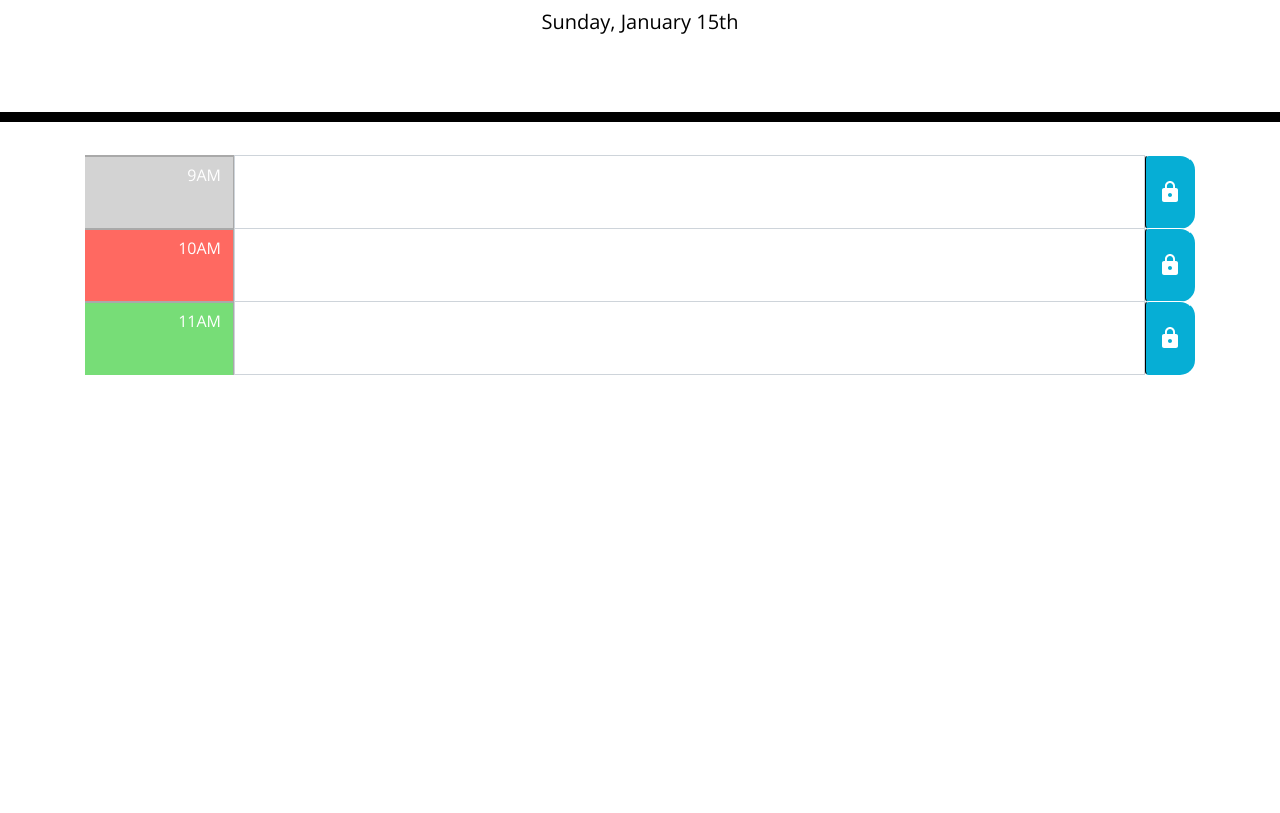
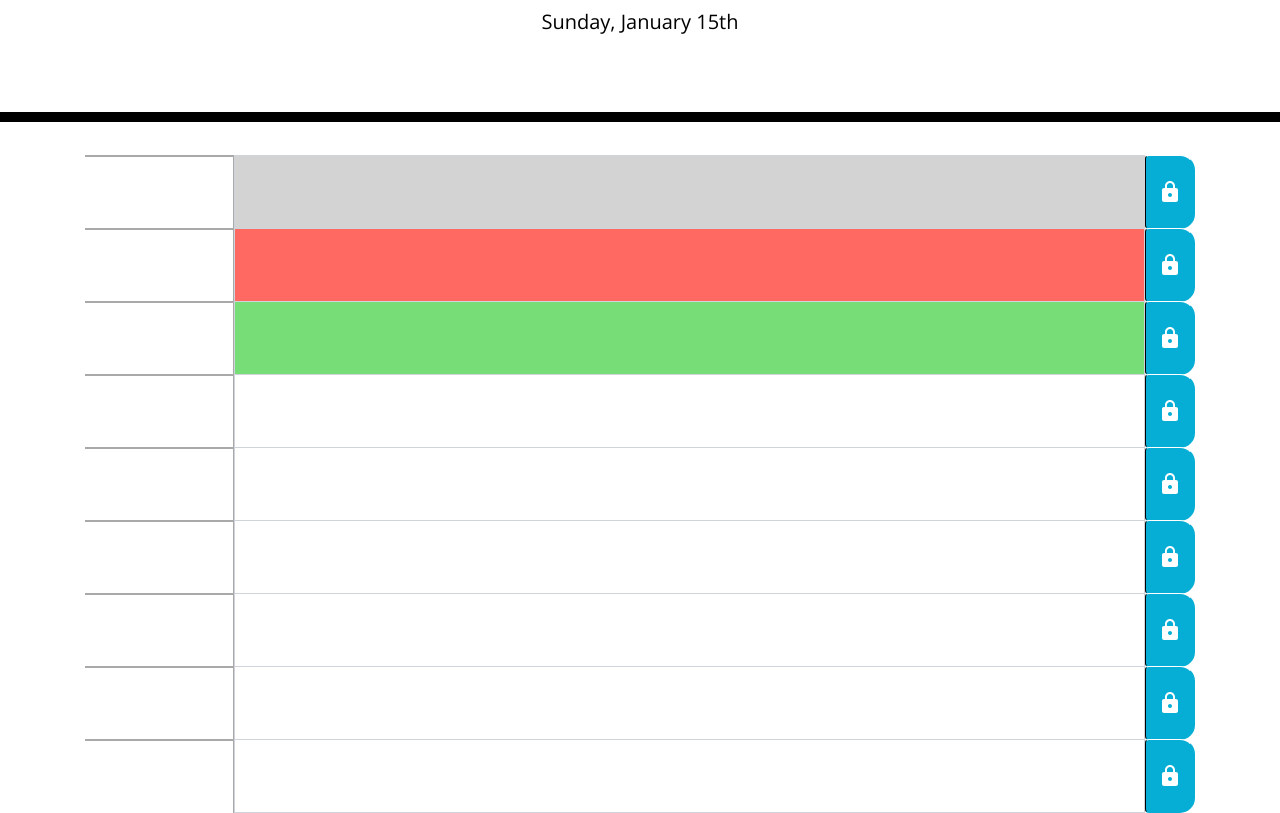
Before and after one commit to Sam010000101/work-day-scheduler, a plain HTML site: page starter/index.html in a window 1280 px wide. Shown: the part 182-995 px from the top of the page. Before the commit the page ends 800 px from the top, so only its background shows below. Drawn offline with nearby package versions, Linux system fonts and the light colour scheme.

Commit message:
Added additional time blocks & removed placeholders to match the example provided

```diff
--- a/starter/index.html
+++ b/starter/index.html
@@ -33,31 +33,84 @@
       <div class="row">
         <div class="input-group mb-3">
           <div class="input-group-prepend ">
-            <span class="hour" id="timeBlock-1">9AM</span>
+            <span class="hour" id="timeBlockHour-1"></span>
           </div>
-          <input type="text" class="form-control" placeholder="" aria-label="Username" aria-describedby="basic-addon1">
-          <a class="btn saveBtn" href="#" role="button"><svg xmlns="http://www.w3.org/2000/svg" height="60px" viewBox="0 0 24 24" width="24px" fill="#FFFFFF"><path d="M0 0h24v24H0z" fill="none"/><path d="M18 8h-1V6c0-2.76-2.24-5-5-5S7 3.24 7 6v2H6c-1.1 0-2 .9-2 2v10c0 1.1.9 2 2 2h12c1.1 0 2-.9 2-2V10c0-1.1-.9-2-2-2zm-6 9c-1.1 0-2-.9-2-2s.9-2 2-2 2 .9 2 2-.9 2-2 2zm3.1-9H8.9V6c0-1.71 1.39-3.1 3.1-3.1 1.71 0 3.1 1.39 3.1 3.1v2z"/></svg></a>
+          <input type="text" class="form-control" id="timeBlock-1" placeholder="" aria-label="Username" aria-describedby="basic-addon1">
+          <a class="btn saveBtn" role="button" id="timeBlock-1-Btn"><svg xmlns="http://www.w3.org/2000/svg" height="60px" viewBox="0 0 24 24" width="24px" fill="#FFFFFF"><path d="M0 0h24v24H0z" fill="none"/><path d="M18 8h-1V6c0-2.76-2.24-5-5-5S7 3.24 7 6v2H6c-1.1 0-2 .9-2 2v10c0 1.1.9 2 2 2h12c1.1 0 2-.9 2-2V10c0-1.1-.9-2-2-2zm-6 9c-1.1 0-2-.9-2-2s.9-2 2-2 2 .9 2 2-.9 2-2 2zm3.1-9H8.9V6c0-1.71 1.39-3.1 3.1-3.1 1.71 0 3.1 1.39 3.1 3.1v2z"/></svg></a>
         </div>
       </div>
     <div class="row">
       <div class="input-group mb-3">
         <div class="input-group-prepend ">
-          <span class="hour" id="timeBlock-2">10AM</span>
+          <span class="hour" id="timeBlockHour-2"></span>
         </div>
-        <input type="text" class="form-control" placeholder="" aria-label="Username" aria-describedby="basic-addon1">
-        <a class="btn saveBtn" href="#" role="button"><svg xmlns="http://www.w3.org/2000/svg" height="60px" viewBox="0 0 24 24" width="24px" fill="#FFFFFF"><path d="M0 0h24v24H0z" fill="none"/><path d="M18 8h-1V6c0-2.76-2.24-5-5-5S7 3.24 7 6v2H6c-1.1 0-2 .9-2 2v10c0 1.1.9 2 2 2h12c1.1 0 2-.9 2-2V10c0-1.1-.9-2-2-2zm-6 9c-1.1 0-2-.9-2-2s.9-2 2-2 2 .9 2 2-.9 2-2 2zm3.1-9H8.9V6c0-1.71 1.39-3.1 3.1-3.1 1.71 0 3.1 1.39 3.1 3.1v2z"/></svg></a>
+        <input type="text" class="form-control" id="timeBlock-2" placeholder="" aria-label="Username" aria-describedby="basic-addon1">
+        <a class="btn saveBtn" href="#" role="button" id="timeBlock-2-Btn"><svg xmlns="http://www.w3.org/2000/svg" height="60px" viewBox="0 0 24 24" width="24px" fill="#FFFFFF"><path d="M0 0h24v24H0z" fill="none"/><path d="M18 8h-1V6c0-2.76-2.24-5-5-5S7 3.24 7 6v2H6c-1.1 0-2 .9-2 2v10c0 1.1.9 2 2 2h12c1.1 0 2-.9 2-2V10c0-1.1-.9-2-2-2zm-6 9c-1.1 0-2-.9-2-2s.9-2 2-2 2 .9 2 2-.9 2-2 2zm3.1-9H8.9V6c0-1.71 1.39-3.1 3.1-3.1 1.71 0 3.1 1.39 3.1 3.1v2z"/></svg></a>
       </div>
     </div>
     <div class="row">
       <div class="input-group mb-3">
         <div class="input-group-prepend ">
-          <span class="hour" id="timeBlock-3">11AM</span>
+          <span class="hour" id="timeBlockHour-3"></span>
         </div>
-        <input type="text" class="form-control" placeholder="" aria-label="Username" aria-describedby="basic-addon1">
-        <a class="btn saveBtn" href="#" role="button"><svg xmlns="http://www.w3.org/2000/svg" height="60px" viewBox="0 0 24 24" width="24px" fill="#FFFFFF"><path d="M0 0h24v24H0z" fill="none"/><path d="M18 8h-1V6c0-2.76-2.24-5-5-5S7 3.24 7 6v2H6c-1.1 0-2 .9-2 2v10c0 1.1.9 2 2 2h12c1.1 0 2-.9 2-2V10c0-1.1-.9-2-2-2zm-6 9c-1.1 0-2-.9-2-2s.9-2 2-2 2 .9 2 2-.9 2-2 2zm3.1-9H8.9V6c0-1.71 1.39-3.1 3.1-3.1 1.71 0 3.1 1.39 3.1 3.1v2z"/></svg></a>
+        <input type="text" class="form-control" id="timeBlock-3" placeholder="" aria-label="Username" aria-describedby="basic-addon1">
+        <a class="btn saveBtn" href="#" role="button" id="timeBlock-3-Btn"><svg xmlns="http://www.w3.org/2000/svg" height="60px" viewBox="0 0 24 24" width="24px" fill="#FFFFFF"><path d="M0 0h24v24H0z" fill="none"/><path d="M18 8h-1V6c0-2.76-2.24-5-5-5S7 3.24 7 6v2H6c-1.1 0-2 .9-2 2v10c0 1.1.9 2 2 2h12c1.1 0 2-.9 2-2V10c0-1.1-.9-2-2-2zm-6 9c-1.1 0-2-.9-2-2s.9-2 2-2 2 .9 2 2-.9 2-2 2zm3.1-9H8.9V6c0-1.71 1.39-3.1 3.1-3.1 1.71 0 3.1 1.39 3.1 3.1v2z"/></svg></a>
       </div>
     </div>
-
+    <div class="row">
+      <div class="input-group mb-3">
+        <div class="input-group-prepend ">
+          <span class="hour" id="timeBlockHour-4"></span>
+        </div>
+        <input type="text" class="form-control" id="timeBlock-4" placeholder="" aria-label="Username" aria-describedby="basic-addon1">
+        <a class="btn saveBtn" href="#" role="button" id="timeBlock-3-Btn"><svg xmlns="http://www.w3.org/2000/svg" height="60px" viewBox="0 0 24 24" width="24px" fill="#FFFFFF"><path d="M0 0h24v24H0z" fill="none"/><path d="M18 8h-1V6c0-2.76-2.24-5-5-5S7 3.24 7 6v2H6c-1.1 0-2 .9-2 2v10c0 1.1.9 2 2 2h12c1.1 0 2-.9 2-2V10c0-1.1-.9-2-2-2zm-6 9c-1.1 0-2-.9-2-2s.9-2 2-2 2 .9 2 2-.9 2-2 2zm3.1-9H8.9V6c0-1.71 1.39-3.1 3.1-3.1 1.71 0 3.1 1.39 3.1 3.1v2z"/></svg></a>
+      </div>
+    </div>
+    <div class="row">
+      <div class="input-group mb-3">
+        <div class="input-group-prepend ">
+          <span class="hour" id="timeBlockHour-5"></span>
+        </div>
+        <input type="text" class="form-control" id="timeBlock-5" placeholder="" aria-label="Username" aria-describedby="basic-addon1">
+        <a class="btn saveBtn" href="#" role="button" id="timeBlock-3-Btn"><svg xmlns="http://www.w3.org/2000/svg" height="60px" viewBox="0 0 24 24" width="24px" fill="#FFFFFF"><path d="M0 0h24v24H0z" fill="none"/><path d="M18 8h-1V6c0-2.76-2.24-5-5-5S7 3.24 7 6v2H6c-1.1 0-2 .9-2 2v10c0 1.1.9 2 2 2h12c1.1 0 2-.9 2-2V10c0-1.1-.9-2-2-2zm-6 9c-1.1 0-2-.9-2-2s.9-2 2-2 2 .9 2 2-.9 2-2 2zm3.1-9H8.9V6c0-1.71 1.39-3.1 3.1-3.1 1.71 0 3.1 1.39 3.1 3.1v2z"/></svg></a>
+      </div>
+    </div>
+    <div class="row">
+      <div class="input-group mb-3">
+        <div class="input-group-prepend ">
+          <span class="hour" id="timeBlockHour-6"></span>
+        </div>
+        <input type="text" class="form-control" id="timeBlock-6" placeholder="" aria-label="Username" aria-describedby="basic-addon1">
+        <a class="btn saveBtn" href="#" role="button" id="timeBlock-3-Btn"><svg xmlns="http://www.w3.org/2000/svg" height="60px" viewBox="0 0 24 24" width="24px" fill="#FFFFFF"><path d="M0 0h24v24H0z" fill="none"/><path d="M18 8h-1V6c0-2.76-2.24-5-5-5S7 3.24 7 6v2H6c-1.1 0-2 .9-2 2v10c0 1.1.9 2 2 2h12c1.1 0 2-.9 2-2V10c0-1.1-.9-2-2-2zm-6 9c-1.1 0-2-.9-2-2s.9-2 2-2 2 .9 2 2-.9 2-2 2zm3.1-9H8.9V6c0-1.71 1.39-3.1 3.1-3.1 1.71 0 3.1 1.39 3.1 3.1v2z"/></svg></a>
+      </div>
+    </div>
+    <div class="row">
+      <div class="input-group mb-3">
+        <div class="input-group-prepend ">
+          <span class="hour" id="timeBlockHour-7"></span>
+        </div>
+        <input type="text" class="form-control" id="timeBlock-7" placeholder="" aria-label="Username" aria-describedby="basic-addon1">
+        <a class="btn saveBtn" href="#" role="button" id="timeBlock-3-Btn"><svg xmlns="http://www.w3.org/2000/svg" height="60px" viewBox="0 0 24 24" width="24px" fill="#FFFFFF"><path d="M0 0h24v24H0z" fill="none"/><path d="M18 8h-1V6c0-2.76-2.24-5-5-5S7 3.24 7 6v2H6c-1.1 0-2 .9-2 2v10c0 1.1.9 2 2 2h12c1.1 0 2-.9 2-2V10c0-1.1-.9-2-2-2zm-6 9c-1.1 0-2-.9-2-2s.9-2 2-2 2 .9 2 2-.9 2-2 2zm3.1-9H8.9V6c0-1.71 1.39-3.1 3.1-3.1 1.71 0 3.1 1.39 3.1 3.1v2z"/></svg></a>
+      </div>
+    </div>
+    <div class="row">
+      <div class="input-group mb-3">
+        <div class="input-group-prepend ">
+          <span class="hour" id="timeBlockHour-8"></span>
+        </div>
+        <input type="text" class="form-control" id="timeBlock-8" placeholder="" aria-label="Username" aria-describedby="basic-addon1">
+        <a class="btn saveBtn" href="#" role="button" id="timeBlock-3-Btn"><svg xmlns="http://www.w3.org/2000/svg" height="60px" viewBox="0 0 24 24" width="24px" fill="#FFFFFF"><path d="M0 0h24v24H0z" fill="none"/><path d="M18 8h-1V6c0-2.76-2.24-5-5-5S7 3.24 7 6v2H6c-1.1 0-2 .9-2 2v10c0 1.1.9 2 2 2h12c1.1 0 2-.9 2-2V10c0-1.1-.9-2-2-2zm-6 9c-1.1 0-2-.9-2-2s.9-2 2-2 2 .9 2 2-.9 2-2 2zm3.1-9H8.9V6c0-1.71 1.39-3.1 3.1-3.1 1.71 0 3.1 1.39 3.1 3.1v2z"/></svg></a>
+      </div>
+    </div>
+    <div class="row">
+      <div class="input-group mb-3">
+        <div class="input-group-prepend ">
+          <span class="hour" id="timeBlockHour-9"></span>
+        </div>
+        <input type="text" class="form-control" id="timeBlock-9" placeholder="" aria-label="Username" aria-describedby="basic-addon1">
+        <a class="btn saveBtn" href="#" role="button" id="timeBlock-3-Btn"><svg xmlns="http://www.w3.org/2000/svg" height="60px" viewBox="0 0 24 24" width="24px" fill="#FFFFFF"><path d="M0 0h24v24H0z" fill="none"/><path d="M18 8h-1V6c0-2.76-2.24-5-5-5S7 3.24 7 6v2H6c-1.1 0-2 .9-2 2v10c0 1.1.9 2 2 2h12c1.1 0 2-.9 2-2V10c0-1.1-.9-2-2-2zm-6 9c-1.1 0-2-.9-2-2s.9-2 2-2 2 .9 2 2-.9 2-2 2zm3.1-9H8.9V6c0-1.71 1.39-3.1 3.1-3.1 1.71 0 3.1 1.39 3.1 3.1v2z"/></svg></a>
+      </div>
+    </div>
     </div>
 
 
```
